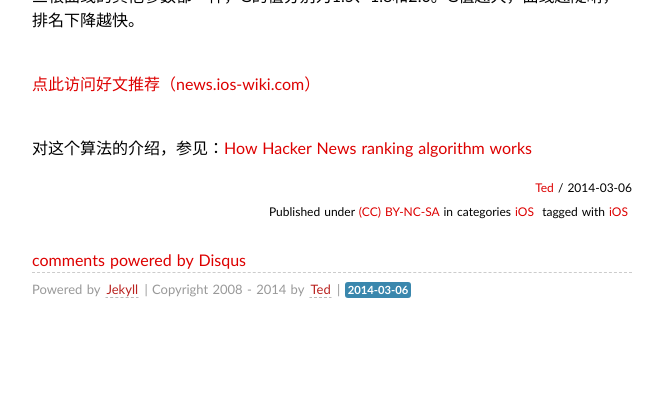
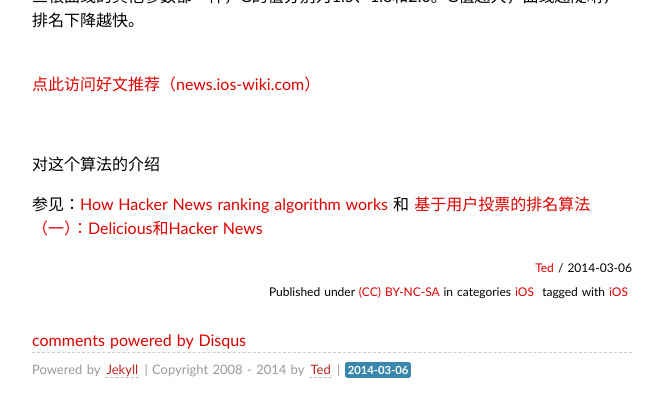
Before and after one commit to wufawei/wufawei.github.com, a Jekyll site: the page built from _posts/201403/2014-03-06-ios-news-rank-algorithm.md, in a window 1280 px wide and 900 px high, scrolled down 1514 px, cut to the strip 488-900 px from the top of the window. Shown: the whole strip, without its empty margins (308-971 px from the left). Built offline with Jekyll 4.4.1, drawn with Linux system fonts in a browser that asks for light colours; some web fonts are replaced; Markdown is read by kramdown in place of the engine named in the settings; comment, search, counter and statistics services are not loaded; before the commit the page ends 2334 px from its top, so only the background shows below that.

Commit message:
更新reference

```diff
--- a/_posts/201403/2014-03-06-ios-news-rank-algorithm.md
+++ b/_posts/201403/2014-03-06-ios-news-rank-algorithm.md
@@ -89,7 +89,10 @@ G 代表“重力因子“，默认值是1.8
 [点此访问好文推荐（news.ios-wiki.com）][1]
 
 <br/>
-对这个算法的介绍，参见：[How Hacker News ranking algorithm works][3]
+
+对这个算法的介绍
+
+参见：[How Hacker News ranking algorithm works][3] 和 [基于用户投票的排名算法（一）：Delicious和Hacker News][4]
 
 
 
@@ -97,3 +100,4 @@ G 代表“重力因子“，默认值是1.8
 [1]:http://news.ios-wiki.com
 [2]:arclanguage.org
 [3]:http://amix.dk/blog/post/19574
+[4]:http://www.ruanyifeng.com/blog/2012/02/ranking_algorithm_hacker_news.html
```
